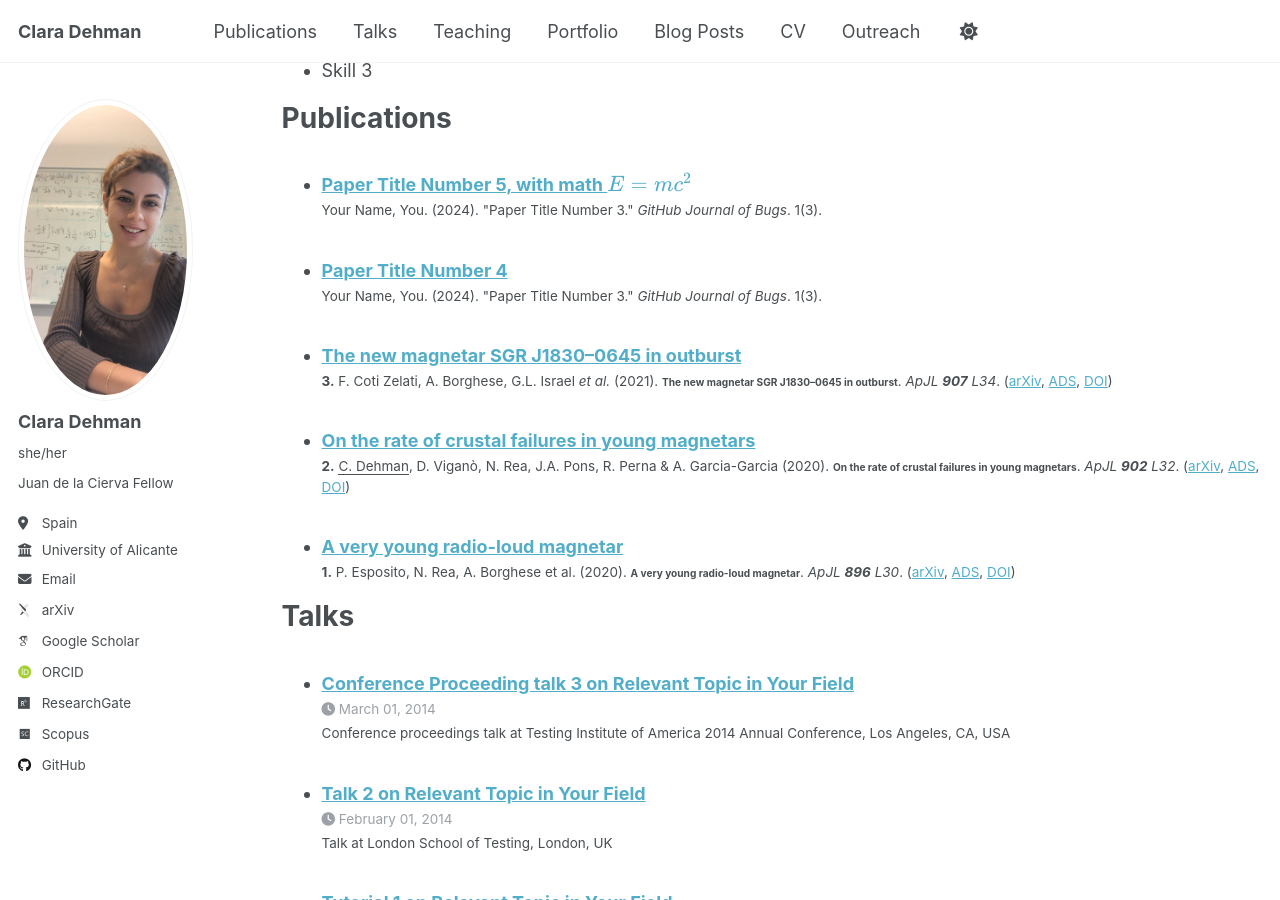
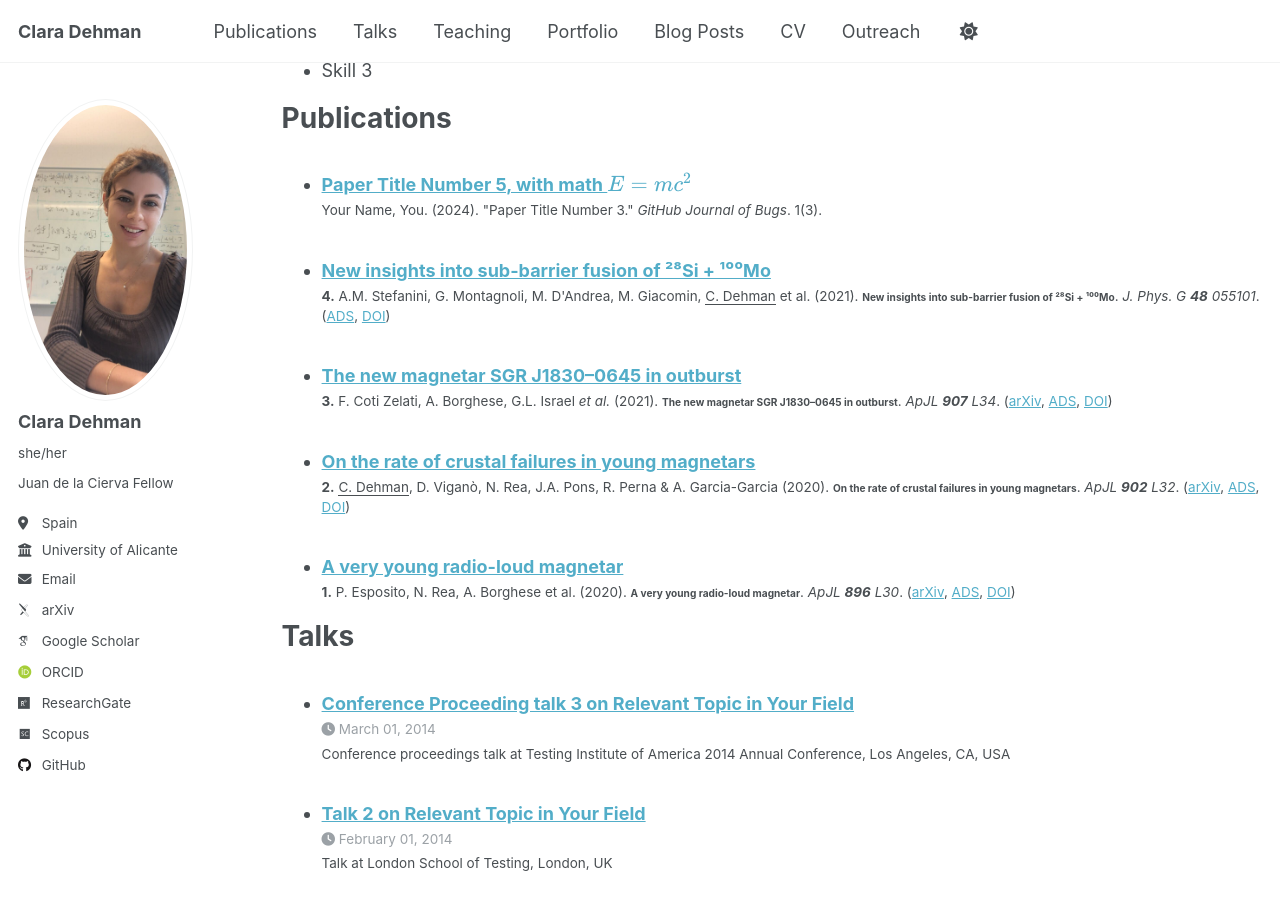
Before and after one commit to ClaraDehman/ClaraDehman.github.io, a Jekyll site: the page built from _pages/cv.md, in a window 1280 px wide and 900 px high, scrolled down 978 px. Built offline with Jekyll 4.4.1, drawn with Linux system fonts in a browser that asks for light colours; some web fonts are replaced.

Commit message:
adding new article 2024-02-17-paper-title-number-4.md

```diff
--- a/_publications/2024-02-17-paper-title-number-4.md
+++ b/_publications/2024-02-17-paper-title-number-4.md
@@ -1,13 +1,13 @@
 ---
-title: "Paper Title Number 4"
+title: "New insights into sub-barrier fusion of ²⁸Si + ¹⁰⁰Mo"
 collection: publications
-category: conferences
-permalink: /publication/2024-02-17-paper-title-number-4
-excerpt: 'This paper is about fixing template issue #693.'
-date: 2024-02-17
-venue: 'GitHub Journal of Bugs'
-paperurl: 'http://academicpages.github.io/files/paper3.pdf'
-citation: 'Your Name, You. (2024). &quot;Paper Title Number 3.&quot; <i>GitHub Journal of Bugs</i>. 1(3).'
+category: published
+permalink: /publication/2021-sub-barrier-fusion
+excerpt: 'Experimental study exploring fusion dynamics of ²⁸Si + ¹⁰⁰Mo below the Coulomb barrier.'
+date: 2021-04-30
+venue: 'J. Phys. G 48 055101'
+paperurl: 'https://iopscience.iop.org/article/10.1088/1361-6471/abe8e2'
+doi: 'https://doi.org/10.1088/1361-6471/abe8e2'
+authors: "A.M. Stefanini, G. Montagnoli, M. D'Andrea, M. Giacomin, C. Dehman et al."
+citation: '<strong>4.</strong> A.M. Stefanini, G. Montagnoli, M. D&apos;Andrea, M. Giacomin, <u>C. Dehman</u> et al. (2021). <small><strong>New insights into sub-barrier fusion of ²⁸Si + ¹⁰⁰Mo</strong></small>. <em>J. Phys. G <b>48</b> 055101</em>. (<a href="https://ui.adsabs.harvard.edu/abs/2021JPhG...48e5101S/abstract">ADS</a>, <a href="https://doi.org/10.1088/1361-6471/abe8e2">DOI</a>)'
 ---
-
-The contents above will be part of a list of publications, if the user clicks the link for the publication than the contents of section will be rendered as a full page, allowing you to provide more information about the paper for the reader. When publications are displayed as a single page, the contents of the above "citation" field will automatically be included below this section in a smaller font.
```
